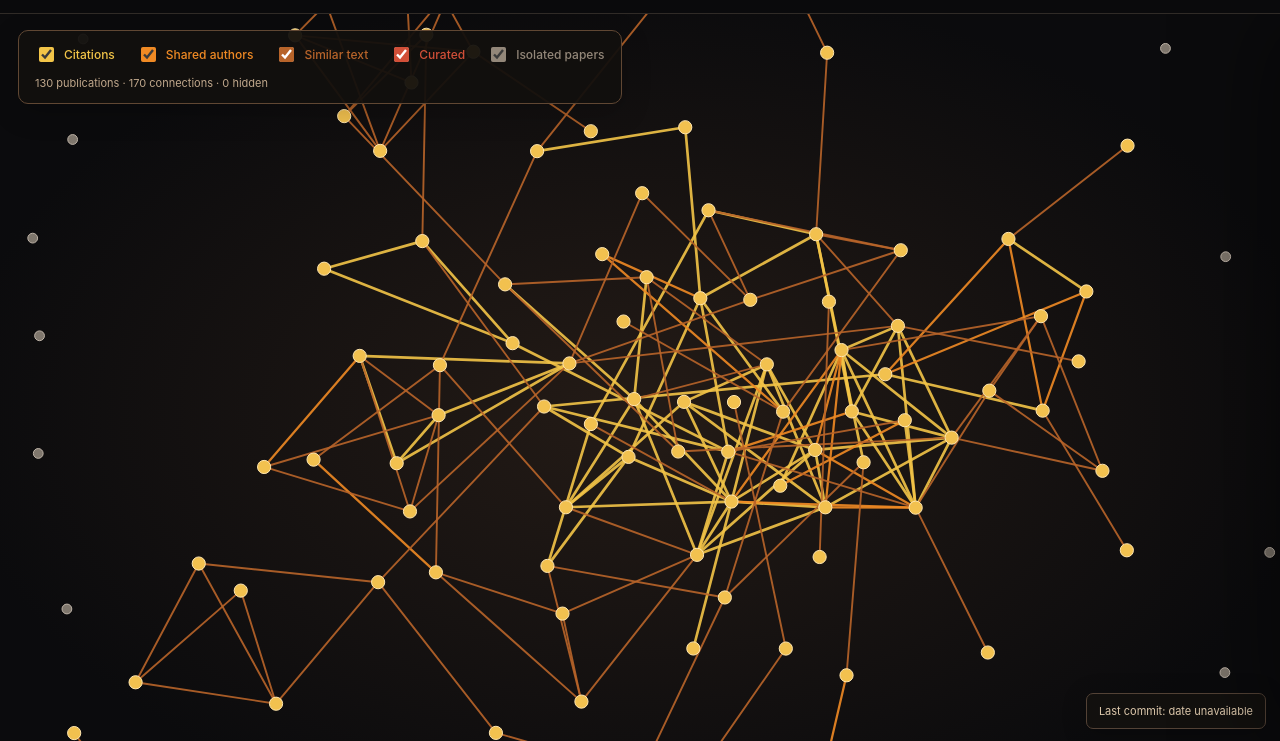
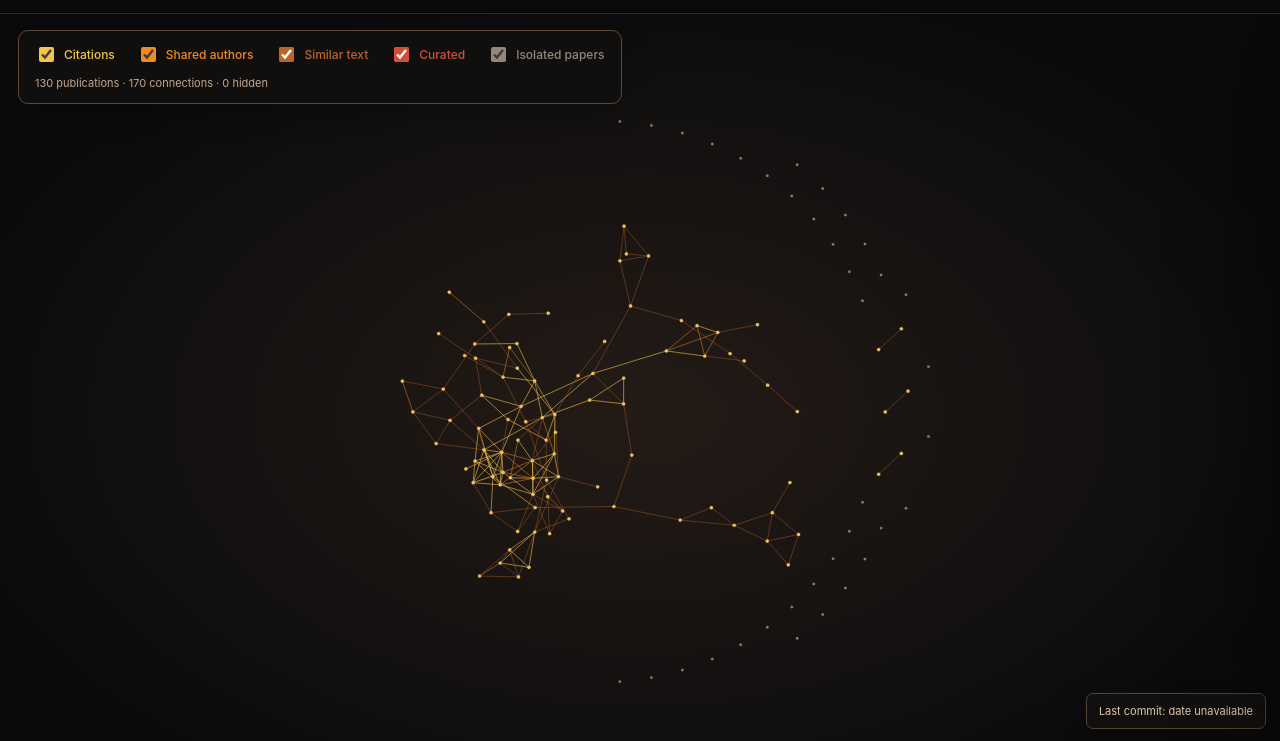
Before and after one commit to olesyander/disorder, a plain HTML site: page index.html in a window 1280 px wide. Both pictures are taken after a click on the tab "Knowledge Graph". Shown: the part 59-800 px from the top of the page. Drawn offline with nearby package versions, Linux system fonts and the light colour scheme; no server answers.

Commit message:
knowledge graph update

```diff
--- a/index.html
+++ b/index.html
@@ -68,6 +68,6 @@
   </div>
   <script defer src="https://cdn.jsdelivr.net/npm/d3@7/dist/d3.min.js"></script>
   <script defer src="./app.js?v=v3.4.1-relations"></script>
-  <script defer src="./knowledge.js?v=v3.4.1-relations"></script>
+  <script defer src="./knowledge.js?v=v3.4.2-separated-components"></script>
 </body>
 </html>
--- a/knowledge.js
+++ b/knowledge.js
@@ -1,4 +1,4 @@
-/* Research Map v3.3 · Knowledge Graph · D3 force layout, no neural network. */
+/* Research Map v3.4.2 · Independent component layout and hover-only labels. */
 (() => {
   'use strict';
   const $ = id => document.getElementById(id);
@@ -150,12 +150,81 @@
     const edges=chooseEdges(graph.edges, allowed, available);
     const degrees=new Map();edges.forEach(e=>{degrees.set(e.source,(degrees.get(e.source)||0)+1);degrees.set(e.target,(degrees.get(e.target)||0)+1);});
     const dataset=graph.nodes.filter(n=>isolates.checked||degrees.has(n.id));
-    const nodes=dataset.map((n,i)=>({...n,x:Math.cos(i*2.39996)*135,y:Math.sin(i*2.39996)*135}));
-    const ids=new Set(nodes.map(n=>n.id));
-    const activeEdges=edges.filter(e=>ids.has(e.source)&&ids.has(e.target)).map((e,i)=>({...e,sourceId:e.source,targetId:e.target,id:i}));
+    const ids=new Set(dataset.map(n=>n.id));
+    const activeEdges=edges.filter(e=>ids.has(e.source)&&ids.has(e.target))
+      .map((e,i)=>({...e,sourceId:e.source,targetId:e.target,id:i}));
     const {w,h}=dims();
-    $('knowledge-status').textContent=`${nodes.length} publications · ${activeEdges.length} connections · ${graph.nodes.length-nodes.length} hidden`;
-    if(!nodes.length){return;}
+    $('knowledge-status').textContent=`${dataset.length} publications · ${activeEdges.length} connections · ${graph.nodes.length-dataset.length} hidden`;
+    if(!dataset.length) return;
+
+    // Find the connected components of the CURRENTLY VISIBLE graph.
+    // Filters can split one group into several; isolates are components of size 1.
+    const adjacency=new Map(dataset.map(n=>[n.id,new Set()]));
+    for(const edge of activeEdges){
+      adjacency.get(edge.sourceId).add(edge.targetId);
+      adjacency.get(edge.targetId).add(edge.sourceId);
+    }
+    const unseen=new Set(dataset.map(n=>n.id));
+    const components=[];
+    for(const n of dataset){
+      if(!unseen.has(n.id))continue;
+      const queue=[n.id], memberIds=new Set([n.id]);unseen.delete(n.id);
+      for(let i=0;i<queue.length;i++){
+        for(const next of adjacency.get(queue[i])){
+          if(unseen.delete(next)){memberIds.add(next);queue.push(next);}
+        }
+      }
+      components.push(memberIds);
+    }
+    components.sort((a,b)=>b.size-a.size||String([...a][0]).localeCompare(String([...b][0])));
+
+    // Each connected component settles in its own local force simulation.
+    // Unlike one global simulation, separate islands cannot attract each other
+    // toward the same center and collide visually.
+    const positioned=[];
+    for(const members of components){
+      const componentNodes=dataset.filter(n=>members.has(n.id)).map((n,i)=>({
+        ...n,
+        x:Math.cos(i*2.39996323)*20*Math.sqrt(i),
+        y:Math.sin(i*2.39996323)*20*Math.sqrt(i)
+      }));
+      const componentLinks=activeEdges.filter(e=>members.has(e.sourceId)&&members.has(e.targetId))
+        .map(e=>({source:e.sourceId,target:e.targetId,type:e.type}));
+      if(componentNodes.length>1){
+        const local=d3.forceSimulation(componentNodes)
+          .force('link',d3.forceLink(componentLinks).id(d=>d.id)
+            .distance(d=>d.type==='citation'?105:120).strength(.4))
+          .force('charge',d3.forceManyBody().strength(componentNodes.length>90?-65:-150))
+          .force('collision',d3.forceCollide(17))
+          .force('center',d3.forceCenter(0,0))
+          .stop();
+        for(let tick=0;tick<230;tick++)local.tick();
+      }
+      const minx=d3.min(componentNodes,n=>n.x),maxx=d3.max(componentNodes,n=>n.x);
+      const miny=d3.min(componentNodes,n=>n.y),maxy=d3.max(componentNodes,n=>n.y);
+      const cx=(minx+maxx)/2,cy=(miny+maxy)/2;
+      // Radius contains all dots plus a generous gap between islands.
+      let radius=0;
+      for(const n of componentNodes){n.x-=cx;n.y-=cy;radius=Math.max(radius,Math.hypot(n.x,n.y));}
+      positioned.push({nodes:componentNodes,radius:Math.max(46,radius+65)});
+    }
+    // Non-overlapping circle packing; keeps disconnected graphs separate.
+    const packed=positioned.map((c,i)=>({r:c.radius,index:i}));
+    d3.packSiblings(packed);
+    for(const packedCircle of packed){
+      const component=positioned[packedCircle.index];
+      for(const n of component.nodes){n.x+=packedCircle.x;n.y+=packedCircle.y;}
+    }
+    const nodes=positioned.flatMap(c=>c.nodes);
+    const coords=new Map(nodes.map(n=>[n.id,n]));
+    const renderPositions=()=>{
+      lines.attr('x1',d=>coords.get(d.sourceId)?.x??0)
+        .attr('y1',d=>coords.get(d.sourceId)?.y??0)
+        .attr('x2',d=>coords.get(d.targetId)?.x??0)
+        .attr('y2',d=>coords.get(d.targetId)?.y??0);
+      group.attr('transform',d=>`translate(${d.x},${d.y})`);
+    };
+
     const lines=edgeLayer.selectAll('line').data(activeEdges).join('line')
       .attr('class',d=>'knowledge-link relation-'+d.type).attr('stroke',d=>colorOf(d.type))
       .attr('stroke-width',d=>d.type==='citation'?2.7:d.type==='author'?2.25:1.9)
@@ -163,40 +232,34 @@
       .attr('aria-label',d=>edgeNames[d.type]||'Connection')
       .on('click',(_e,d)=>openPanel(null,d))
       .on('keydown',(e,d)=>{if(e.key==='Enter'||e.key===' '){e.preventDefault();openPanel(null,d);}});
-    lines.append('title').text(d=>d.explanation);
+    lines.append('title').text(d=>relationSummary(d,coords.get(d.sourceId),coords.get(d.targetId)));
     const group=nodeLayer.selectAll('g').data(nodes,d=>d.id).join('g')
       .attr('class',d=>'knowledge-node'+(degrees.has(d.id)?' is-connected':' is-isolated')+(d.access==='restricted'?' is-restricted':''))
       .attr('tabindex',0).attr('role','button')
+      .attr('aria-label',d=>d.title||'Publication')
       .on('click',(_e,d)=>openPanel(d))
       .on('keydown',(e,d)=>{if(e.key==='Enter'||e.key===' '){e.preventDefault();openPanel(d);}});
     group.append('circle').attr('r',d=>degrees.has(d.id)?6.6:4.9)
       .attr('fill',d=>degrees.has(d.id)?(d.access==='restricted'?'#9a8f83':'#f2c14f'):'#7f776d');
-    group.append('title').text(d=>d.title);
-    group.append('text').attr('x',11).attr('dy','.35em').text(d=>d.title.length>36?d.title.slice(0,35)+'…':d.title)
-      .classed('label-hidden',nodes.length>65);
-    const simulationLinks=activeEdges.map(e=>({...e}));
-    simulation=d3.forceSimulation(nodes)
-      .force('link',d3.forceLink(simulationLinks).id(d=>d.id).distance(d=>d.type==='citation'?115:140).strength(.32))
-      .force('charge',d3.forceManyBody().strength(nodes.length>150?-48:-130))
-      .force('collision',d3.forceCollide(25))
-      .force('x',d3.forceX(0).strength(.035))
-      .force('y',d3.forceY(0).strength(.035))
-      .alphaDecay(.035).on('tick',()=>{
-        const endpoints=new Map(simulationLinks.map(e=>[e.id,e]));
-        lines.attr('x1',d=>endpoints.get(d.id)?.source.x||0)
-          .attr('y1',d=>endpoints.get(d.id)?.source.y||0)
-          .attr('x2',d=>endpoints.get(d.id)?.target.x||0)
-          .attr('y2',d=>endpoints.get(d.id)?.target.y||0);
-        group.attr('transform',d=>`translate(${d.x},${d.y})`);
-      });
-    group.call(d3.drag().on('start',(e,d)=>{if(!e.active)simulation.alphaTarget(.25).restart();d.fx=d.x;d.fy=d.y;})
-      .on('drag',(e,d)=>{d.fx=e.x;d.fy=e.y;})
-      .on('end',(e,d)=>{if(!e.active)simulation.alphaTarget(0);d.fx=null;d.fy=null;}));
-    const initialScale=Math.min(1,Math.max(.38,400/Math.sqrt(nodes.length*950)));
-    svg.call(zoom.transform,d3.zoomIdentity.translate(w/2,h/2).scale(initialScale));
+    // No permanent labels: dense groups remain readable.
+    // Native SVG title shows the full publication name on hover.
+    group.append('title').text(d=>d.title||'Untitled publication');
+    renderPositions();
+    group.call(d3.drag()
+      .on('start',function(){d3.select(this).raise();})
+      .on('drag',function(e,d){d.x=e.x;d.y=e.y;renderPositions();}));
+
+    // Fit all connected components into the available viewport.
+    const minx=d3.min(packed,c=>c.x-c.r),maxx=d3.max(packed,c=>c.x+c.r);
+    const miny=d3.min(packed,c=>c.y-c.r),maxy=d3.max(packed,c=>c.y+c.r);
+    const cx=(minx+maxx)/2,cy=(miny+maxy)/2;
+    const fit=Math.min(1.25,Math.max(.15,
+      Math.min((w-70)/Math.max(1,maxx-minx),(h-135)/Math.max(1,maxy-miny))));
+    svg.call(zoom.transform,d3.zoomIdentity.translate(w/2,h/2+24).scale(fit).translate(-cx,-cy));
   }
+
   Object.values(filters).forEach(c=>c.addEventListener('change',()=>{if(loaded&&current==='knowledge')draw();}));
   isolates.addEventListener('change',()=>{if(loaded&&current==='knowledge')draw();});
   $('close').addEventListener('click',()=>nodeLayer.selectAll('.knowledge-node').classed('active',false));
-  window.addEventListener('resize',()=>{if(current==='knowledge'&&loaded){const {w,h}=dims();svg.call(zoom.transform,d3.zoomIdentity.translate(w/2,h/2).scale(d3.zoomTransform(svg.node()).k));}});
+  window.addEventListener('resize',()=>{if(current==='knowledge'&&loaded)draw();});
 })();
--- a/style.css
+++ b/style.css
@@ -266,3 +266,6 @@ body { background: var(--bg); color: var(--white); }
 .knowledge-link.relation-author   { stroke: var(--relation-author); }
 .knowledge-link.relation-similar  { stroke: var(--relation-similar); }
 .knowledge-link.relation-manual   { stroke: var(--relation-manual); }
+
+/* v3.4.2: Knowledge Graph labels are shown on hover via native SVG title, not permanently. */
+#knowledge-svg .knowledge-node > text { display:none !important; }
```
